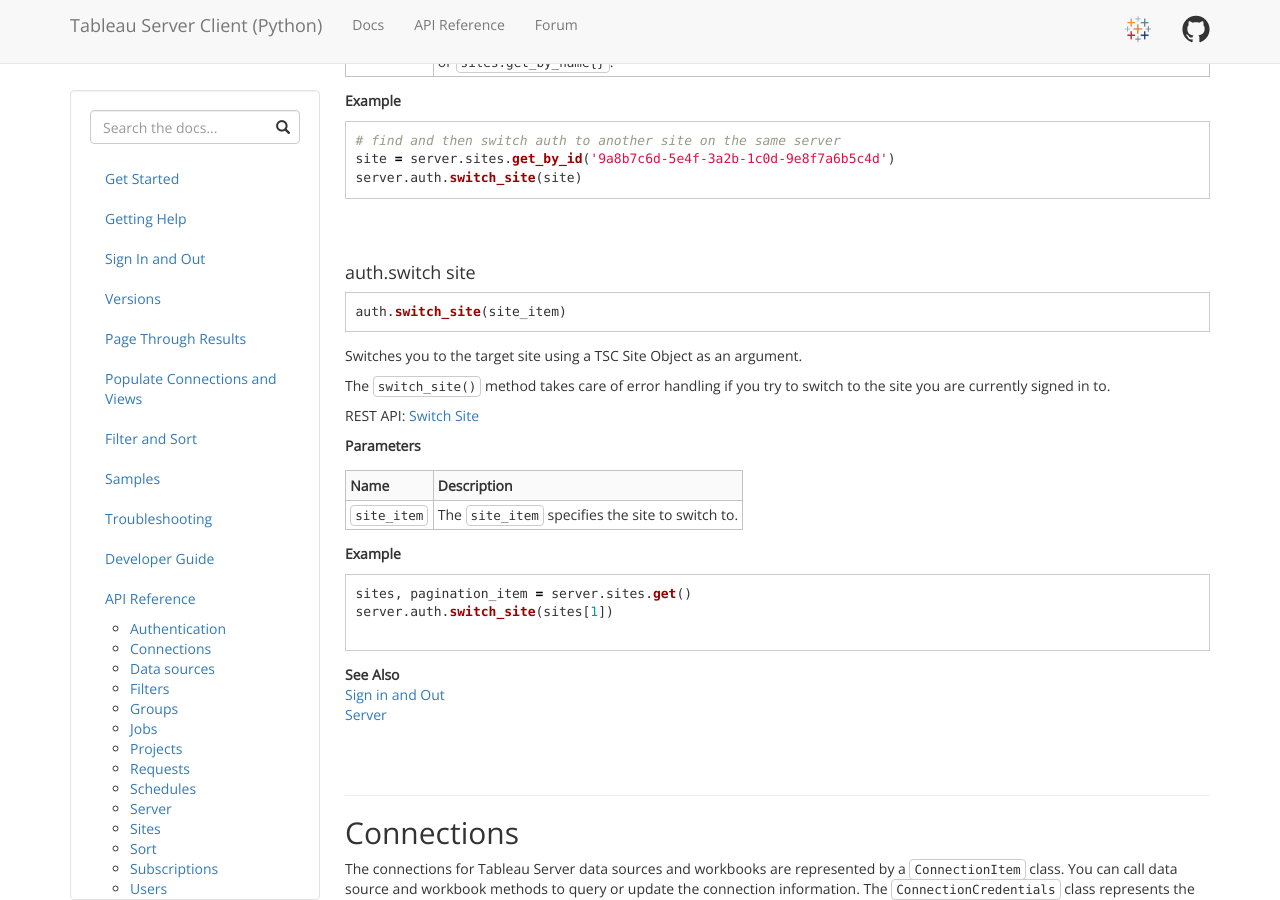
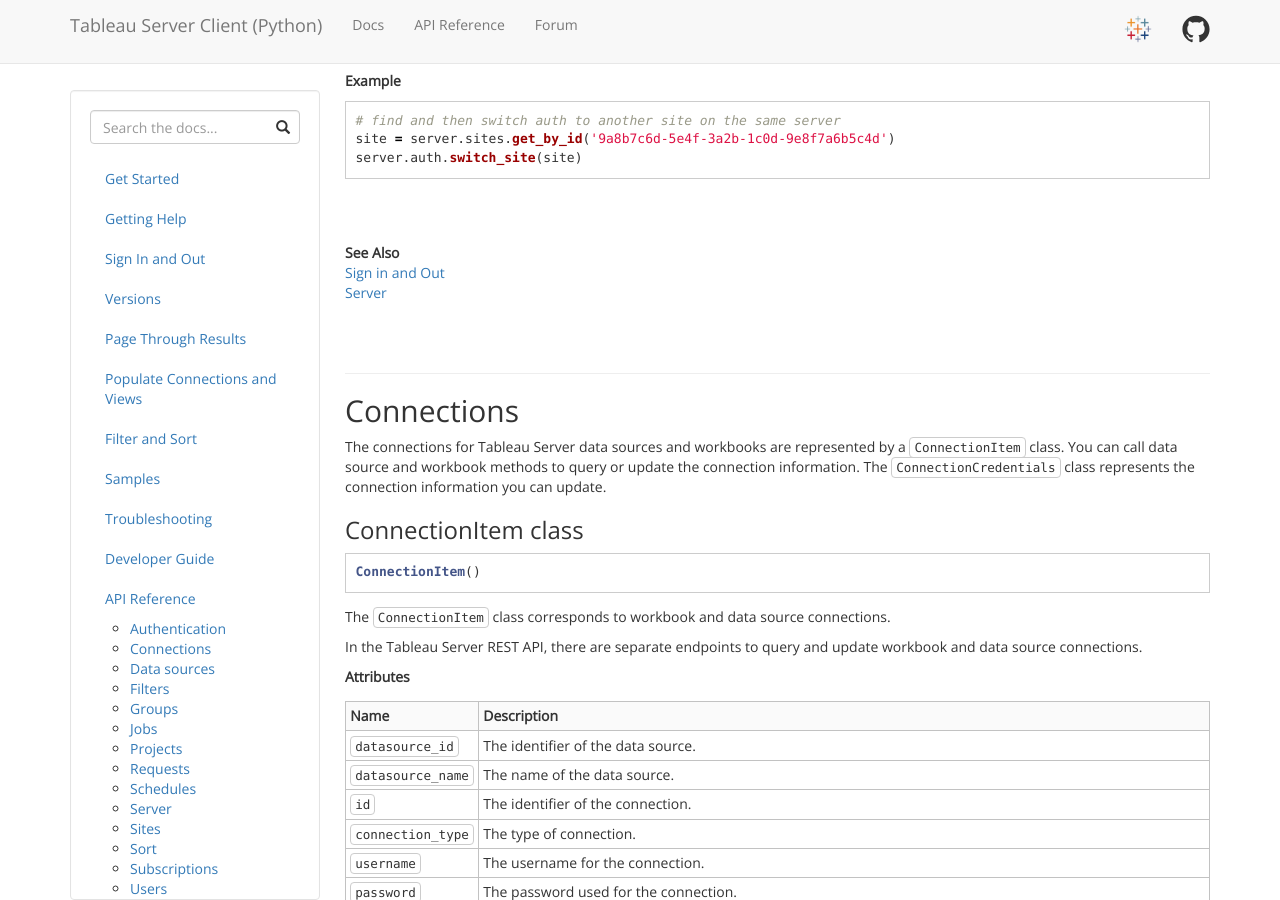
Before and after one commit to tableau/server-client-python, a Jekyll site: the page built from docs/api-ref.md, in a window 1280 px wide and 900 px high, scrolled down 5832 px. Built offline with Jekyll 4.4.1, drawn with Linux system fonts in a browser that asks for light colours.

Commit message:
Remove duplicate documentation

````diff
--- a/docs/api-ref.md
+++ b/docs/api-ref.md
@@ -193,34 +193,6 @@
 
 <br>
 <br>
-
-#### auth.switch site
-
-```py
-auth.switch_site(site_item)
-```
-Switches you to the target site using a TSC Site Object as an argument.
-
-The `switch_site()` method takes care of error handling if you try to switch to the site you are currently signed in to.
-
-REST API: [Switch Site](https://help.tableau.com/current/api/rest_api/en-us/REST/rest_api_ref.htm#switch_site){:target="_blank"}
-
-**Parameters**
-
-Name   |  Description
- :--- | : ---
-`site_item`  |  The `site_item` specifies the site to switch to.
-
-
-**Example**
-
-```py
-sites, pagination_item = server.sites.get()
-server.auth.switch_site(sites[1])
-
-```
-
-
 
 
 **See Also**
````
